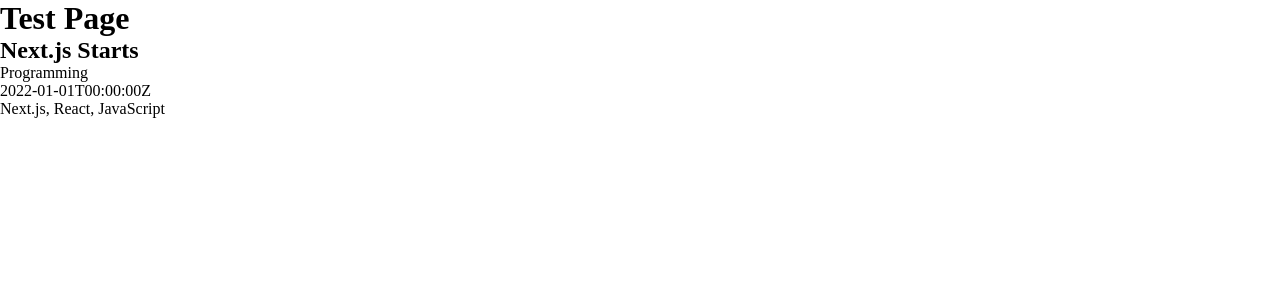
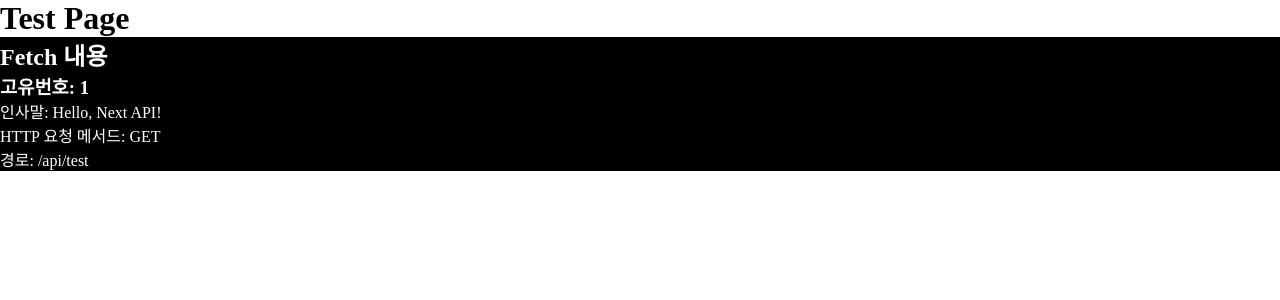
Before and after one commit to dev-honing/Blog, a Next.js app in the folder my-blog/: page /test in a window 1280 px wide. Shown: the top 300 px of the page. Built offline with nearby package versions, Linux system fonts and the light colour scheme.

Commit message:
Refactor: Fetch 컴포넌트와 Page 컴포넌트를 분리해 작성

```diff
--- a/my-blog/app/api/test/route.js
+++ b/my-blog/app/api/test/route.js
@@ -1,13 +1,12 @@
-// app/api/route.js
+// app/api/test/route.js
 
 export async function GET() {
   const res = {
-    test: {
+    Test: {
       "id": 1,
-      "category": "Programming",
-      "dateTime": "2022-01-01T00:00:00Z",
-      "title": "Next.js Starts",
-      "tags": ["Next.js", "React", "JavaScript"],
+      "Greet": "Hello, Next API!",
+      "method": "GET",
+      "path": "/api/test"
     }
 }
 return Response.json(res)
--- a/my-blog/app/test/page.tsx
+++ b/my-blog/app/test/page.tsx
@@ -1,43 +1,15 @@
 'use client'
 // app/test/page.tsx
-import { useEffect, useState } from 'react';
 
-type TestData = {
-  id: number;
-  category: string;
-  dateTime: string;
-  title: string;
-  tags: string[];
-};
+import FetchTest from '../../components/FetchTest';
 
 const TestPage = () => {
-  const [data, setData] = useState<TestData | null>(null);
-
-  useEffect(() => {
-    const getTest = async () => {
-      const res = await fetch('http://localhost:3000/api/test');
-      const json = await res.json();
-      setData(json.test);
-    };
-
-    getTest();
-  }, []);
-
-  if (!data) {
-    return <div>Loading...</div>;
-  }
-
   return (
     <main>
       <h1>Test Page</h1>
-      <div>
-        <h2>{data.title}</h2>
-        <p>{data.category}</p>
-        <p>{data.dateTime}</p>
-        <p>{data.tags.join(', ')}</p>
-      </div>
+      <FetchTest />
     </main>
   );
-};
+}
 
 export default TestPage;
--- /dev/null
+++ b/my-blog/components/FetchTest.tsx
@@ -0,0 +1,41 @@
+// components/FetchTest.tsx
+import { useEffect, useState } from 'react';
+
+type TestData = {
+  id: number;
+  Greet: string;
+  method: string;
+  path: string;
+};
+
+const FetchTest = () => {
+  const [data, setData] = useState<TestData | null>(null);
+
+  useEffect(() => {
+    const getTest = async () => {
+      const res = await fetch('http://localhost:3000/api/test');
+      const json = await res.json();
+      setData(json.Test);
+    };
+
+    getTest();
+  }, []);
+
+  if (!data) {
+    return <div>Loading...</div>;
+  }
+
+  return (
+    <main style={{backgroundColor: "#000", color: "#fff"}}>
+      <h2>Fetch 내용</h2>
+      <span>
+        <h3>고유번호: {data.id}</h3>
+        <p>인사말: {data.Greet}</p>
+        <p>HTTP 요청 메서드: {data.method}</p>
+        <p>경로: {data.path}</p>
+      </span>
+    </main>
+  );
+};
+
+export default FetchTest;
```
